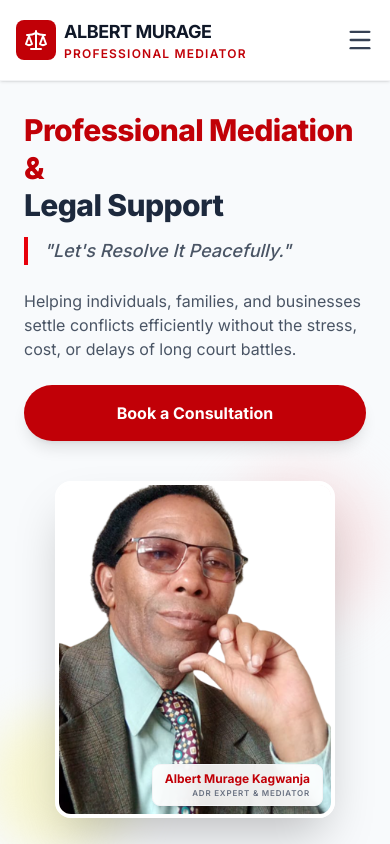
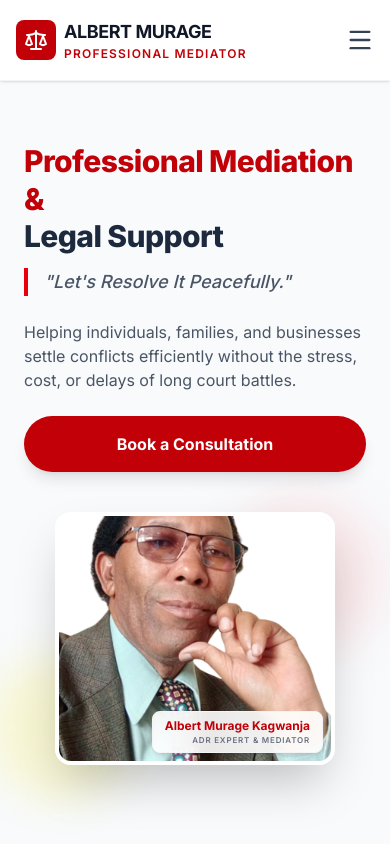
Before and after one commit to DICKSON39/portifolio-for-mediator, a React (Vite) app: page / in a window 390 px wide. Shown: the top 844 px of the page. Built offline with nearby package versions, Linux system fonts and the light colour scheme; a web font is replaced by a local one.

Commit message:
Refine mobile styles in Hero component
Adjusted mobile styling for better layout and image display.

```diff
--- a/src/components/hero/hero.tsx
+++ b/src/components/hero/hero.tsx
@@ -9,7 +9,7 @@ const Hero: React.FC<HeroProps> = ({ onContactClick }) => {
   return (
     /* 1. Used min-h-screen for better mobile browser support.
        2. Changed py-22 to pt-28 pb-12 on mobile to account for fixed navbars.
-       3. Used justify-center on mobile so content stays centered if it doesn't fill the whole 100vh.
+       3. Used justify-center on mobile so content stays centered if it doesn't fill the whole 90vh.
     */
     <section className="flex flex-col md:flex-row items-center justify-center md:justify-between px-6 pt-28 pb-12 md:p-20 bg-slate-50 min-h-screen">
 
@@ -53,7 +53,7 @@ const Hero: React.FC<HeroProps> = ({ onContactClick }) => {
             /* Added max-h-[40vh] on mobile so the image doesn't push
                the content off the screen.
             */
-            className="relative rounded-2xl shadow-2xl w-full max-h-[40vh] md:max-h-none object-cover border-4 border-white transition-transform duration-500 group-hover:scale-[1.02]"
+            className="relative rounded-2xl shadow-2xl w-full max-h-[30vh] md:max-h-none object-cover border-4 border-white transition-transform duration-500 group-hover:scale-[1.02]"
           />
 
           {/* Subtle tag overlay - Smaller text on mobile */}
```
